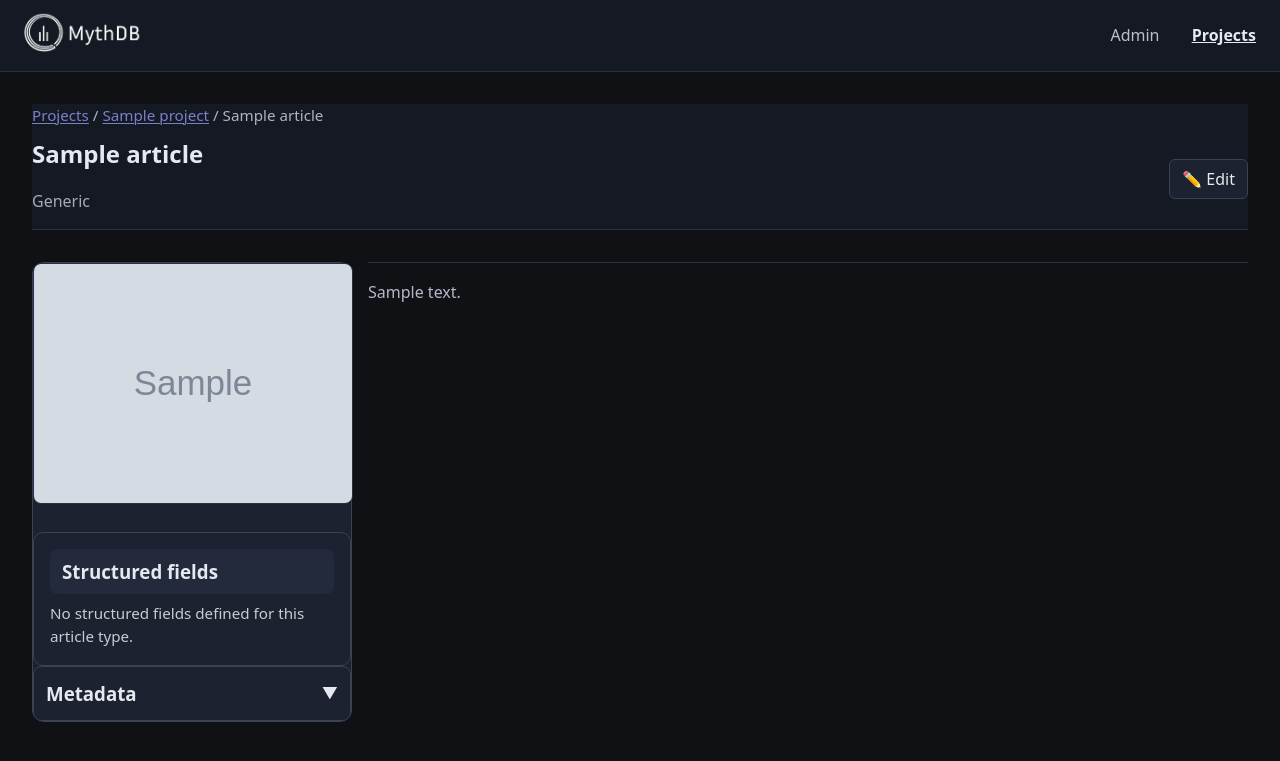
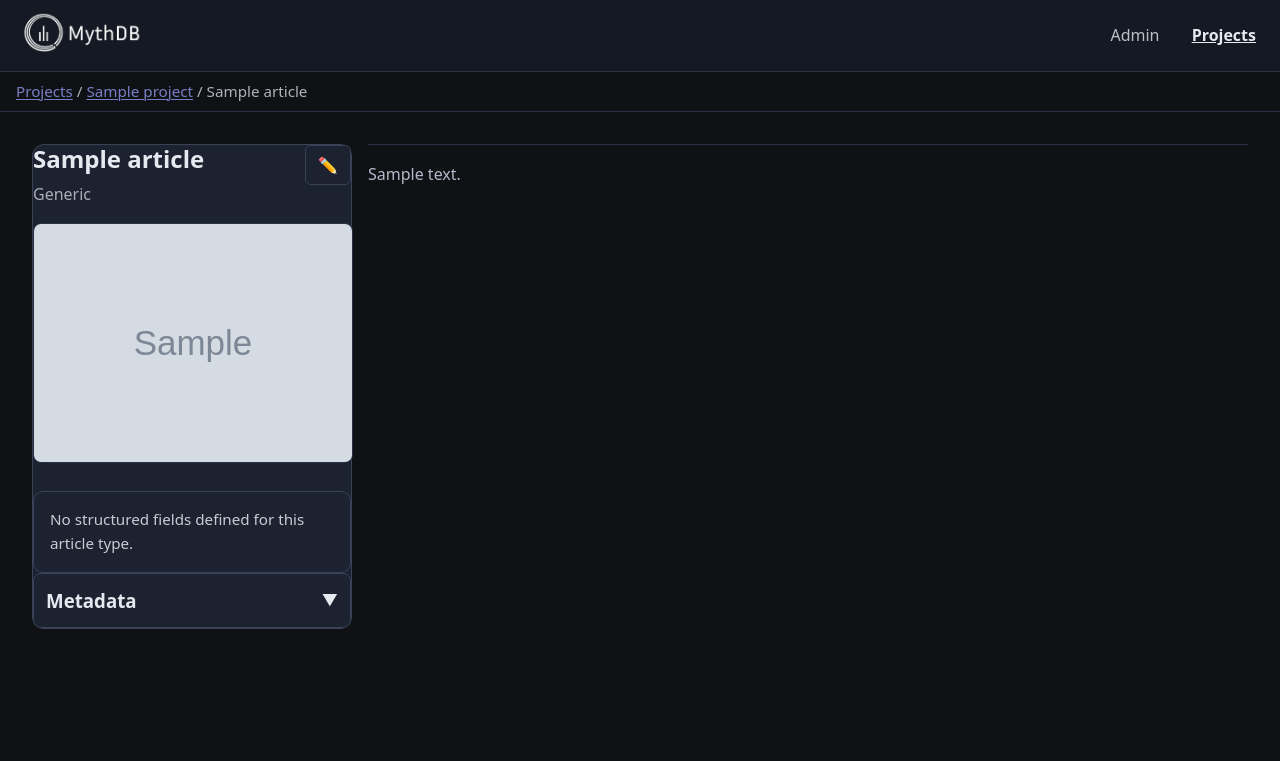
Before and after one commit to MaxSmeets/MythDB, a Flask app: a page that uses backend/templates/base.html in a window 1280 px wide. Shown: the top 761 px of the page. Run offline with Flask 3, Linux system fonts and the light colour scheme; data comes from the database, SQL or seed files in the repository; tables that the repository leaves empty hold one stand-in row (values such as "Sample post"); grey boxes marked "Sample" are stand-in pictures; data that the repository does not hold is empty; some libraries are stand-ins or nearby versions.

Commit message:
article sidebar bugfix and article/project UI improvements

```diff
--- a/backend/static/js/article.js
+++ b/backend/static/js/article.js
@@ -41,7 +41,7 @@ modeToggle.addEventListener("click", () => {
     editMode.classList.remove("hidden");
     document.getElementById("viewModeFields")?.classList.add("hidden");
     document.getElementById("editModeFields")?.classList.remove("hidden");
-    modeToggle.textContent = "👁️ View";
+    modeToggle.classList.add("hidden");
     modeToggle.dataset.mode = "edit";
     saveBtn.classList.remove("hidden");
     cancelEditBtn.classList.remove("hidden");
@@ -66,7 +66,7 @@ modeToggle.addEventListener("click", () => {
     editMode.classList.add("hidden");
     document.getElementById("viewModeFields")?.classList.remove("hidden");
     document.getElementById("editModeFields")?.classList.add("hidden");
-    modeToggle.textContent = "✏️ Edit";
+    modeToggle.classList.remove("hidden");
     modeToggle.dataset.mode = "read";
     saveBtn.classList.add("hidden");
     cancelEditBtn.classList.add("hidden");
@@ -257,6 +257,7 @@ async function selectImage(filename) {
             src="${mediaUrl}"
             alt="Featured image"
             class="article-image"
+            style="cursor: pointer;"
           >
           <button type="button" id="changeImageBtn" class="btn-change-image">Change Image</button>
         `;
@@ -308,38 +309,6 @@ if (changeImageBtn) {
     }
   });
 }
-
-// Image button - open editor image dropdown
-imageBtn.addEventListener("click", (e) => {
-  e.preventDefault();
-  editorImageDropdown.classList.toggle("hidden");
-  if (!editorImageDropdown.classList.contains("hidden")) {
-    editorImageSearchInput.focus();
-  }
-});
-
-// Hotkey for image: ALT+SHIFT+I
-document.addEventListener("keydown", (e) => {
-  if (e.altKey && e.shiftKey && e.key.toUpperCase() === "I") {
-    e.preventDefault();
-    imageBtn.click();
-  }
-});
-
-// Editor image search
-editorImageSearchInput.addEventListener("input", (e) => {
-  filterEditorMediaFiles(e.target.value);
-});
-
-// Close editor image dropdown when clicking outside
-document.addEventListener("click", (e) => {
-  if (
-    !e.target.closest("#imageBtn") &&
-    !e.target.closest("#editorImageDropdown")
-  ) {
-    editorImageDropdown.classList.add("hidden");
-  }
-});
 
 // Filter media as user types
 imageSearchInput.addEventListener("input", (e) => {
@@ -468,12 +437,15 @@ document.addEventListener("click", (e) => {
 // ==========================
 
 // Open image viewer modal when clicking featured image
-if (featuredImage) {
-  featuredImage.addEventListener("click", () => {
-    modalImage.src = featuredImage.src;
+document.addEventListener("click", (e) => {
+  if (
+    e.target.classList.contains("article-image") ||
+    e.target.id === "featuredImage"
+  ) {
+    modalImage.src = e.target.src;
     imageViewerModal.classList.remove("hidden");
-  });
-}
+  }
+});
 
 // Close image viewer modal
 function closeImageViewer() {
--- a/backend/templates/article.html
+++ b/backend/templates/article.html
@@ -4,33 +4,34 @@
 
 {% block title %}MythDB · {{ project.name }} · {{ article.title }}{% endblock %}
 
+{% block subheader %}
+<div class="subheader" style="padding: var(--spacing-sm) var(--spacing-lg); border-bottom: 1px solid var(--border-subtle);">
+  <p class="breadcrumb" style="margin: 0;">
+    <a href="{{ url_for('projects.projects_overview') }}">Projects</a>
+    <span aria-hidden="true">/</span>
+    <a href="{{ url_for('projects.project_home', slug=project.slug) }}">{{ project.name }}</a>
+    <span aria-hidden="true">/</span>
+    <span>{{ article.title }}</span>
+  </p>
+</div>
+{% endblock %}
+
 {% block content %}
 <div class="article-layout" data-project-slug="{{ project.slug }}" data-article-id="{{ article.id }}">
-  <header class="page-header">
-    <p class="breadcrumb">
-      <a href="{{ url_for('projects.projects_overview') }}">Projects</a>
-      <span aria-hidden="true">/</span>
-      <a href="{{ url_for('projects.project_home', slug=project.slug) }}">{{ project.name }}</a>
-      <span aria-hidden="true">/</span>
-      <span>{{ article.title }}</span>
-    </p>
 
-    <div class="article-header-row">
+
+  <aside class="sidebar" aria-label="Article metadata">
+    <div style="margin-bottom: 1rem; display: flex; justify-content: space-between; align-items: flex-start;">
       <div>
-        <h2>{{ article.title }}</h2>
-        <p class="muted">
-           {{ article.type_name }}
-        </p>
+        <h2 style="margin-top: 0; margin-bottom: 0.5rem; font-size: 1.5rem; line-height: 1.2;">{{ article.title }}</h2>
+        <p class="muted" style="margin: 0;">{{ article.type_name }}</p>
       </div>
-      <div class="header-actions">
-        <button id="saveBtn" class="btn btn-primary hidden">💾 Save</button>
-        <button id="cancelEditBtn" class="btn btn-secondary hidden">✕ Cancel</button>
-        <button id="modeToggle" class="btn" data-mode="read">✏️ Edit</button>
+      <div class="header-actions" style="margin: 0;">
+        <button id="saveBtn" class="btn btn-primary hidden" title="Save">💾</button>
+        <button id="cancelEditBtn" class="btn btn-secondary hidden" title="Cancel">✕</button>
+        <button id="modeToggle" class="btn" data-mode="read" title="Edit">✏️</button>
       </div>
     </div>
-  </header>
-
-  <aside class="sidebar" aria-label="Article metadata">
     {% if article.featured_image %}
     <div class="article-image-container">
       <img
@@ -65,7 +66,6 @@
     </div>
 
     <div class="card">
-      <h3 class="card-title">Structured fields</h3>
       {% if prompts %}
 
       <!-- View mode: Display as key-value pairs -->
--- a/backend/templates/base.html
+++ b/backend/templates/base.html
@@ -60,6 +60,8 @@
         </nav>
       </header>
 
+      {% block subheader %}{% endblock %}
+
       <main class="main-content">{% block content %}{% endblock %}</main>
     </div>
 
```
Also changed, not shown: backend/templates/project.html (+70 -59 lines).
